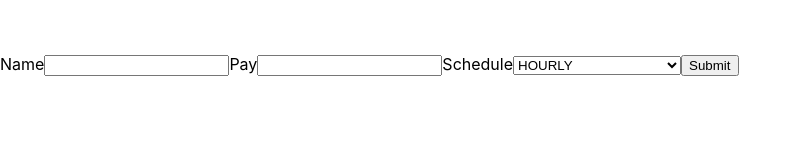
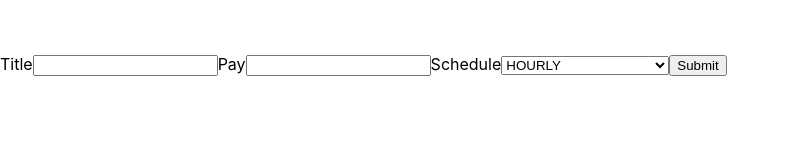
Before and after one commit to billearly/salary-survey-client, a React (Create React App) app: page /surveys/create in a window 1280 px wide. Shown: the part 147-291 px from the top of the page, without its empty margins (0-801 px from the left). Built offline with nearby package versions, Linux system fonts and the light colour scheme.

Commit message:
Name => Title

```diff
--- a/src/pages/SurveyCreate.tsx
+++ b/src/pages/SurveyCreate.tsx
@@ -62,7 +62,7 @@ export const SurveyCreate = () => {
       <h1>Create New Survey</h1>
 
       <form onSubmit={handleSubmit}>
-        <label>Name</label>
+        <label>Title</label>
         <input value={name} onChange={handleNameChange} />
 
         <label>Pay</label>
```
